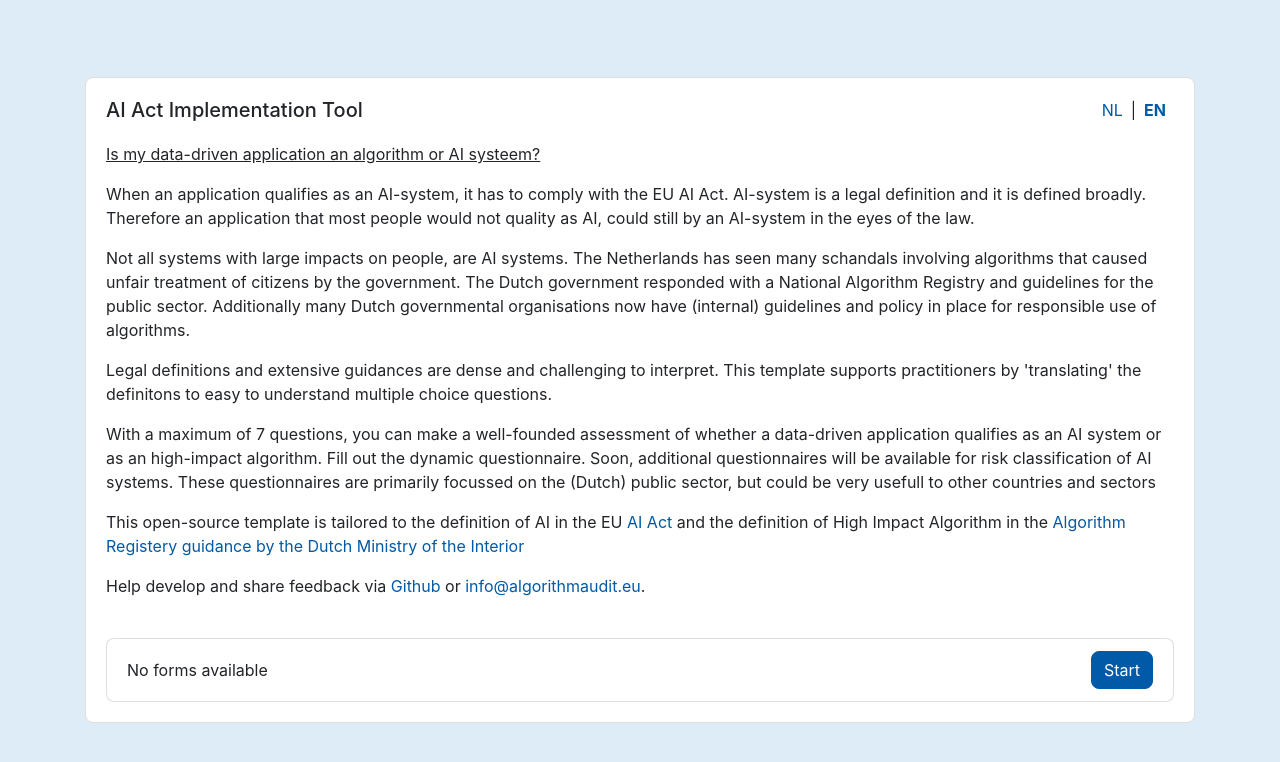
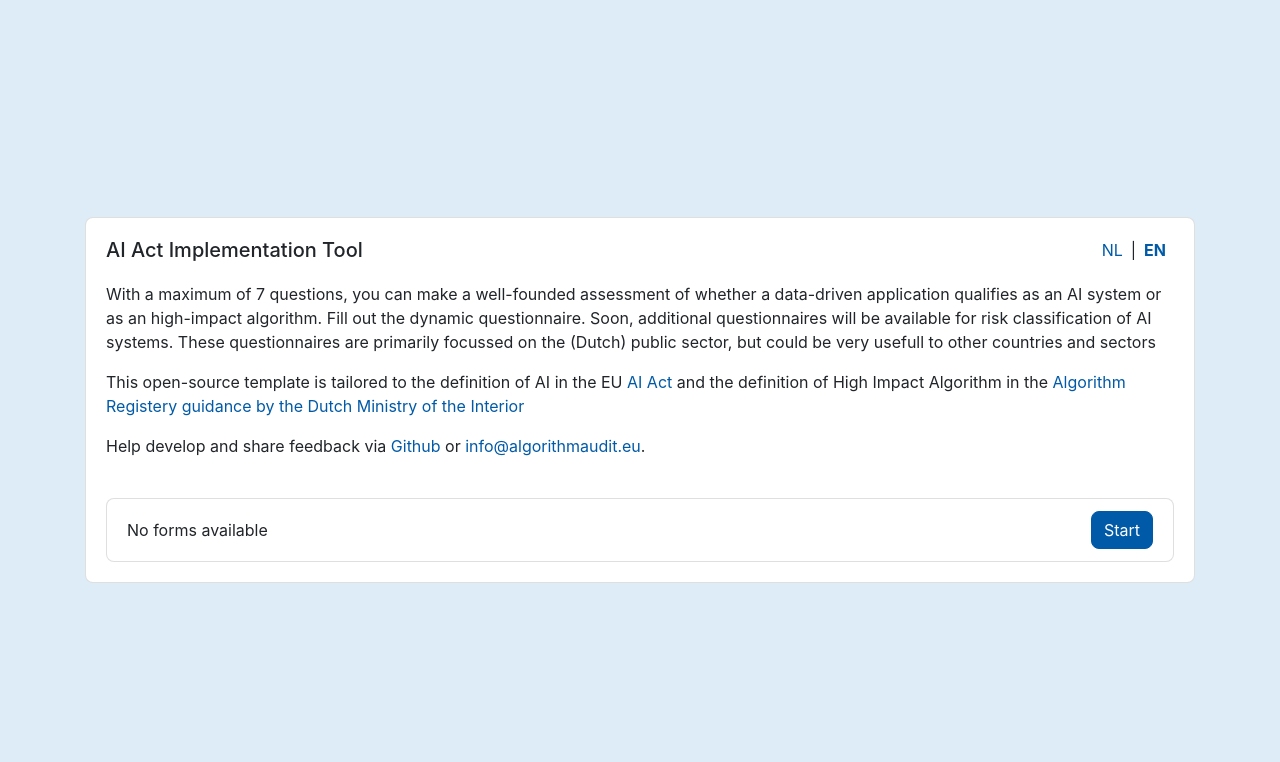
Before and after one commit to vaunapuu/AI-kusimused, a React (Vite) app: page / in a window 1280 px wide. Shown: the top 762 px of the page. Built offline with nearby package versions, Linux system fonts and the light colour scheme.

Commit message:
removed extra text

```diff
--- a/src/components/Intro.tsx
+++ b/src/components/Intro.tsx
@@ -20,10 +20,6 @@ export default function ({
         </div>
 
         <div className="mb-4">
-          <p><u>{t("SubTitle")}</u></p>
-          <p>{t("instructionsAI")}</p>
-          <p>{t("instructionsAlgo")}</p>
-          <p>{t("why")}</p>
           <p>{t("description1")}</p>
           <p>{t("description2")}
             <a
--- a/src/i18n/en/translation.json
+++ b/src/i18n/en/translation.json
@@ -1,14 +1,10 @@
 {
   "cardTitle": "AI Act Implementation Tool",
-  "SubTitle": "Is my data-driven application an algorithm or AI systeem?",
   "description1": "With a maximum of 7 questions, you can make a well-founded assessment of whether a data-driven application qualifies as an AI system or as an high-impact algorithm. Fill out the dynamic questionnaire. Soon, additional questionnaires will be available for risk classification of AI systems. These questionnaires are primarily focussed on the (Dutch) public sector, but could be very usefull to other countries and sectors",
   "description2": "This open-source template is tailored to the definition of AI in the EU ",
   "source1": "AI Act",
   "description2_1": " and the definition of High Impact Algorithm in the ",
   "source2": "Algorithm Registery guidance by the Dutch Ministry of the Interior",
-  "instructionsAI": "When an application qualifies as an AI-system, it has to comply with the EU AI Act. AI-system is a legal definition and it is defined broadly. Therefore an application that most people would not quality as AI, could still by an AI-system in the eyes of the law.",
-  "instructionsAlgo": "Not all systems with large impacts on people, are AI systems. The Netherlands has seen many schandals involving algorithms that caused unfair treatment of citizens by the government. The Dutch government responded with a National Algorithm Registry and guidelines for the public sector. Additionally many Dutch governmental organisations now have (internal) guidelines and policy in place for responsible use of algorithms.",
-  "why": "Legal definitions and extensive guidances are dense and challenging to interpret. This template supports practitioners by 'translating' the definitons to easy to understand multiple choice questions.",
   "feedback": "Help develop and share feedback via",
   "startButton": "Start",
   "or": "or",
--- a/src/i18n/nl/translation.json
+++ b/src/i18n/nl/translation.json
@@ -1,15 +1,11 @@
 {
   "cardTitle": "AI-verordening implementatie tool",
-  "SubTitle": "Is mijn datagedreven toepassing een algoritme of AI systeem?",
-  "description1": "Aan de hand van maximaal 7 vragen kun je al een gedegen inschatting maken of een datagedreven toepassing een AI-systeem of impactvol algoritme betreft. Vul de dynamische vragenlijst in. Binnenkort komen meer dynamische vragenlijsten beschikbaar voor onder meer risicoclassificatie van AI-systemen. Deze vragenlijsten richten zich primair op de publieke sector",
-  "description2": "Deze open-source template is afgestemd op de definitie van AI uit de ",
+  "description1": "Aan de hand van maximaal 7 vragen kun je al een gedegen inschatting maken of een datagedreven toepassing een AI-systeem of impactvol algoritme betreft. Vul de dynamische vragenlijst in. Binnenkort komen meer dynamische vragenlijsten beschikbaar voor onder meer risicoclassificatie van AI-systemen. Deze vragenlijsten richten zich primair op publieke sector organisaties.",
+  "description2": "Deze open-source template is afgestemd op de definitie van een AI-systeem uit de ",
   "source1": "AI-verordening",
   "description2_1": " en de definitie van impactvol algoritme uit de ",
   "source2": "Handreiking Algoritme Register van het Ministerie van Binnenlandse Zaken en Koningkrijksrelaties",
-  "instructionsAI": "Wanneer een toepassing een AI systeem is, moet het voldoen aan de AI Verordening (AI Act). AI-systeem is een juridische definitie. Dit is een brede definitie. Het kan daarom voorkomen dat iets volgens de AI Act wél AI is, terwijl de meeste mensen dit geen AI zouden noemen.",
-  "instructionsAlgo": "Lang niet alle algoritmes met invloed op burgers, zijn ook echt AI systemen. Veel van de in opspraak geraakte algoritmes (SyRi, algoritmes binnen Toeslagen en het DUO algoritme voor controle uitwonende beurs) zijn geen AI volgens de AI Act. Omdat dit type algoritmes wel grote invloed heeft op burgers, heeft de Nederlandse overheid een algoritmeregister opgezet. Hierin moeten alle impactvolle algoritmes worden opgenomen. Daarnaast hebben de veel Nederlandse overheidsorganisaties inmiddels eigen richtlijnen of beleid voor verantwoorde inzet van algoritmes en AI.",
-  "why": "Juridische definities en uitgebreide richtlijnen zijn ingewikkeld en uitdagend om toe te passen. Deze vragenlijst ondersteunt mensen in de dagelijke praktijk, door de definities te 'vertalen' naar eenvoudigere meerkeuze vragen.",
-  "feedback": "Help mee ontwikkelen, deel feedback middels",
+  "feedback": "Help mee ontwikkelen. Deel feedback middels",
   "startButton": "Start",
   "or": "of",
   "copy": "Kopiëren",
```
Also changed, not shown: 1 other file (tests, documents, lock files or other folders).
